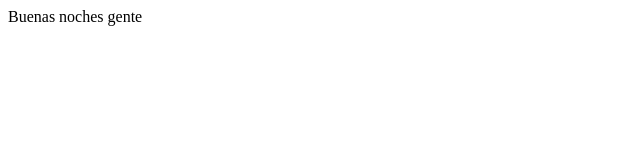
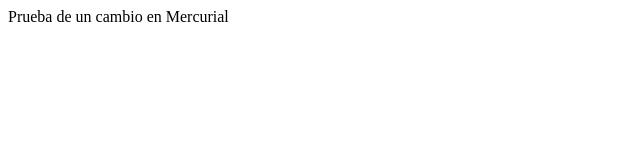
Before and after one commit to ESebastianC/ManejoyMercurial, a plain HTML site: page index.html in a window 1280 px wide. Shown: the whole page, without its empty margins (0-640 px from the left). Drawn offline with Linux system fonts and the light colour scheme.

Commit message:
Cuarto Commit

```diff
--- a/index.html
+++ b/index.html
@@ -6,6 +6,6 @@
     <title>Manejo y configuracion</title>
 </head>
 <body>
-    Buenas noches gente
+    Prueba de un cambio en Mercurial
 </body>
 </html>
```
